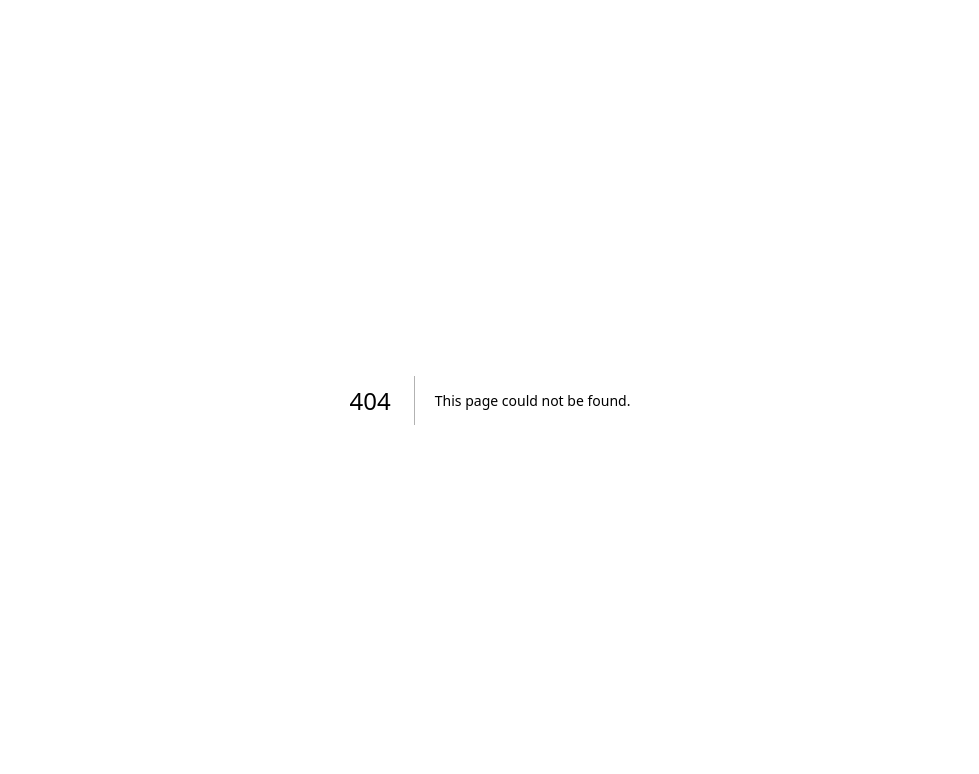
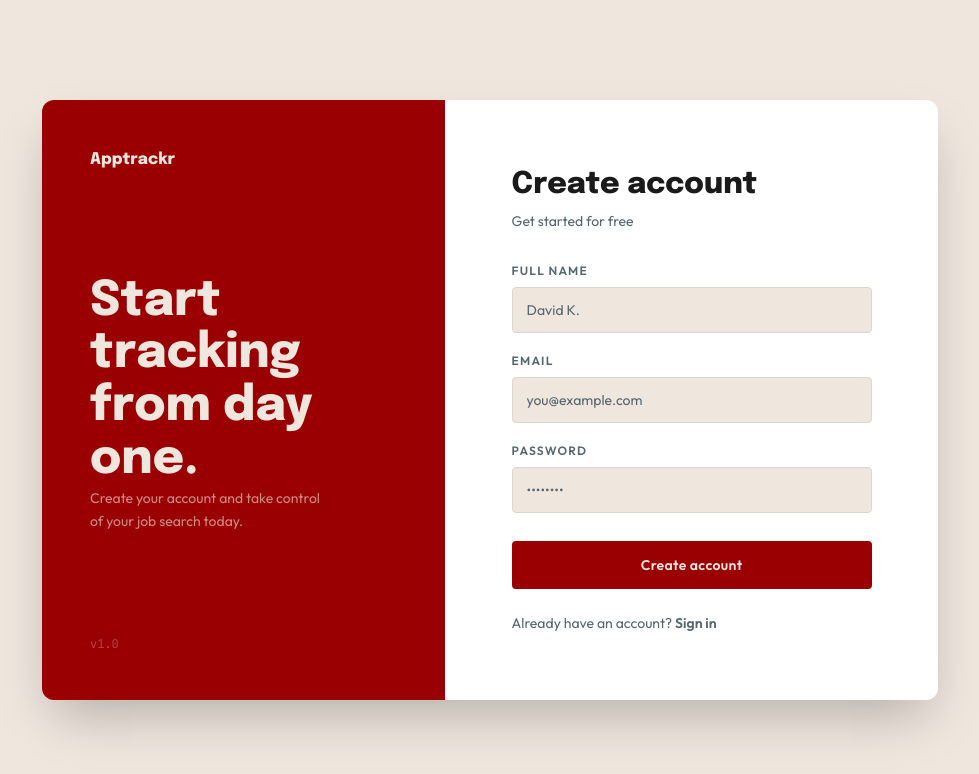
Before and after one commit to davidupdesign/Apptrackr, a Next.js app in the folder apps/web/: page /signup in a window 1280 px wide. Before the commit this address had no page. Shown: the top 774 px of the page, without its empty margins (150-1129 px from the left). Built offline with nearby package versions, Linux system fonts and the light colour scheme; no server answers.

Commit message:
8.1 - signup page, api cors configed

```diff
--- a/apps/web/app/login/page.tsx
+++ b/apps/web/app/login/page.tsx
@@ -143,7 +143,7 @@ export default function LoginPage() {
 
             <p className="text-sm text-text-muted" style={{ marginTop: '24px' }}>
               Don&apos;t have an account?{" "}
-              <a href="/register" className="text-accent font-semibold hover:underline">
+              <a href="/signup" className="text-accent font-semibold hover:underline">
                 Sign Up
               </a>
             </p>
--- /dev/null
+++ b/apps/web/app/signup/page.tsx
@@ -0,0 +1,206 @@
+"use client";
+
+import api from "@/app/lib/axios";
+import { AppDispatch } from "@/app/store";
+import { setToken, setUser } from "@/app/store/authSlice";
+import { useRouter } from "next/navigation";
+import React, { useState } from "react";
+import { useDispatch } from "react-redux";
+import { motion } from "framer-motion";
+
+export default function SignupPage() {
+  const [name, setName] = useState("");
+  const [email, setEmail] = useState("");
+  const [password, setPassword] = useState("");
+  const [loading, setLoading] = useState(false);
+  const [error, setError] = useState("");
+
+  const dispatch = useDispatch<AppDispatch>();
+  const router = useRouter();
+
+  async function handleSubmit(e: React.FormEvent) {
+    e.preventDefault();
+    setError("");
+    setLoading(true);
+
+    try {
+      // 1 - register user and gettting back the token
+      const { data } = await api.post("/auth/register", {
+        name,
+        email,
+        password,
+      });
+      dispatch(setToken(data.access_token));
+
+      // 2 - fetch user profile
+      const { data: user } = await api.get("/auth/me");
+      dispatch(setUser(user));
+
+      //3 -redirecting to dashboard
+      router.push("/dashboard");
+    } catch (err: unknown) {
+      const msg = (err as { response?: { data?: { message?: string } } })
+        ?.response?.data?.message;
+      setError(msg || "Something went wrong");
+    } finally {
+      setLoading(false);
+    }
+  }
+
+  return (
+    <div className="min-h-screen bg-bg flex items-center justify-center p-6">
+      <motion.div
+        className="w-full max-w-4xl flex rounded-xl overflow-hidden shadow-2xl"
+        style={{ minHeight: "600px" }}
+        initial={{ opacity: 0, y: 24 }}
+        animate={{ opacity: 1, y: 0 }}
+        transition={{ duration: 0.5, ease: "easeOut" }}
+      >
+        {/* LEFT */}
+        <div
+          className="hidden lg:flex flex-col justify-between bg-accent"
+          style={{ width: "45%", padding: "48px" }}
+        >
+          <span className="font-display text-base font-black text-[#EFE6DE]">
+            Apptrackr
+          </span>
+
+          <div>
+            <h2 className="font-display text-5xl font-black text-[#EFE6DE] leading-[1.1] mb-4">
+              Start tracking
+              <br />
+              from day one.
+            </h2>
+            <p className="text-sm text-[#EFE6DE]/60 leading-relaxed">
+              Create your account and take control
+              <br />
+              of your job search today.
+            </p>
+          </div>
+
+          <span className="font-mono text-xs text-[#EFE6DE]/30">v1.0</span>
+        </div>
+
+        {/* RIGHT */}
+        <div
+          className="flex-1 bg-surface flex items-center justify-center"
+          style={{ padding: "48px" }}
+        >
+          <div className="w-full" style={{ maxWidth: "360px" }}>
+            {/* mobil wordmark */}
+            <div className="lg:hidden mb-8">
+              <span className="font-display text-2xl font-black text-text-primary">
+                Apptrackr
+              </span>
+            </div>
+
+            {/* heading */}
+            <div style={{ marginBottom: "32px" }}>
+              <h1 className="font-display text-3xl font-black text-text-primary">
+                Create account
+              </h1>
+              <p
+                className="text-sm text-text-muted"
+                style={{ marginTop: "8px" }}
+              >
+                Get started for free
+              </p>
+            </div>
+
+            {/* form */}
+            <form onSubmit={handleSubmit}>
+              {/* name */}
+              <div style={{ marginBottom: "20px" }}>
+                <label
+                  className="block text-xs font-semibold uppercase tracking-widest text-text-muted"
+                  style={{ marginBottom: "8px" }}
+                >
+                  Full name
+                </label>
+                <input
+                  type="text"
+                  value={name}
+                  onChange={(e) => setName(e.target.value)}
+                  placeholder="David K."
+                  required
+                  className="w-full bg-bg border border-border rounded-sm text-sm text-text-primary placeholder:text-text-muted focus:outline-none focus:border-accent transition-colors"
+                  style={{ padding: "12px 14px" }}
+                />
+              </div>
+
+              {/* email */}
+              <div style={{ marginBottom: "20px" }}>
+                <label
+                  className="block text-xs font-semibold uppercase tracking-widest text-text-muted"
+                  style={{ marginBottom: "8px" }}
+                >
+                  Email
+                </label>
+                <input
+                  type="email"
+                  value={email}
+                  onChange={(e) => setEmail(e.target.value)}
+                  placeholder="you@example.com"
+                  required
+                  className="w-full bg-bg border border-border rounded-sm text-sm text-text-primary placeholder:text-text-muted focus:outline-none focus:border-accent transition-colors"
+                  style={{ padding: "12px 14px" }}
+                />
+              </div>
+
+              {/* password */}
+              <div style={{ marginBottom: "28px" }}>
+                <label
+                  className="block text-xs font-semibold uppercase tracking-widest text-text-muted"
+                  style={{ marginBottom: "8px" }}
+                >
+                  Password
+                </label>
+                <input
+                  type="password"
+                  value={password}
+                  onChange={(e) => setPassword(e.target.value)}
+                  placeholder="••••••••"
+                  required
+                  className="w-full bg-bg border border-border rounded-sm text-sm text-text-primary placeholder:text-text-muted focus:outline-none focus:border-accent transition-colors"
+                  style={{ padding: "12px 14px" }}
+                />
+              </div>
+
+              {/* errors */}
+              {error && (
+                <p
+                  className="text-xs text-status-rejected"
+                  style={{ marginBottom: "16px" }}
+                >
+                  {error}
+                </p>
+              )}
+
+              <button
+                type="submit"
+                disabled={loading}
+                className="w-full bg-accent hover:bg-accent-hover disabled:opacity-50 text-[#EFE6DE] rounded-sm text-sm font-semibold tracking-wide transition-colors cursor-pointer disabled:cursor-not-allowed"
+                style={{ padding: "14px" }}
+              >
+                {loading ? "Creating account..." : "Create account"}
+              </button>
+            </form>
+
+            <p
+              className="text-sm text-text-muted"
+              style={{ marginTop: "24px" }}
+            >
+              Already have an account?{" "}
+              <a
+                href="/login"
+                className="text-accent font-semibold hover:underline"
+              >
+                Sign in
+              </a>
+            </p>
+          </div>
+        </div>
+      </motion.div>
+    </div>
+  );
+}
```
Also changed, not shown: 1 other file (tests, documents, lock files or other folders).
